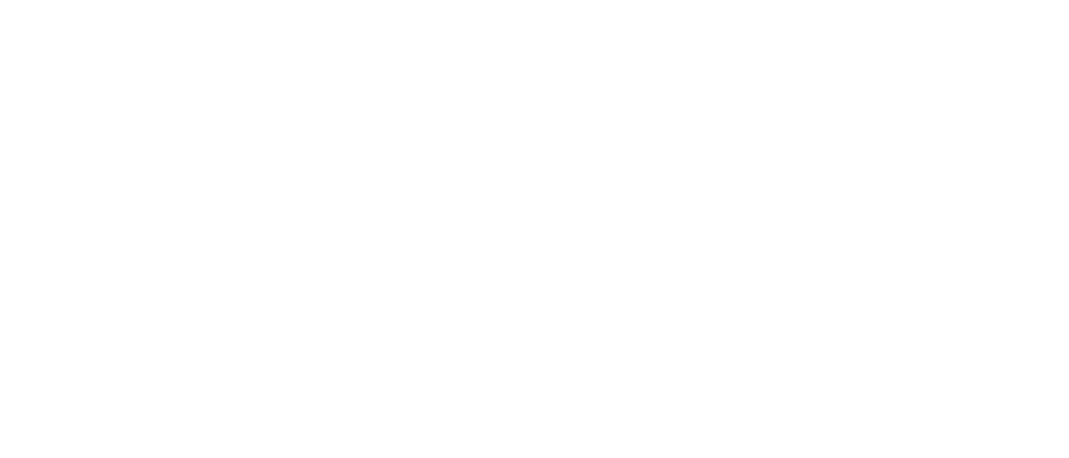
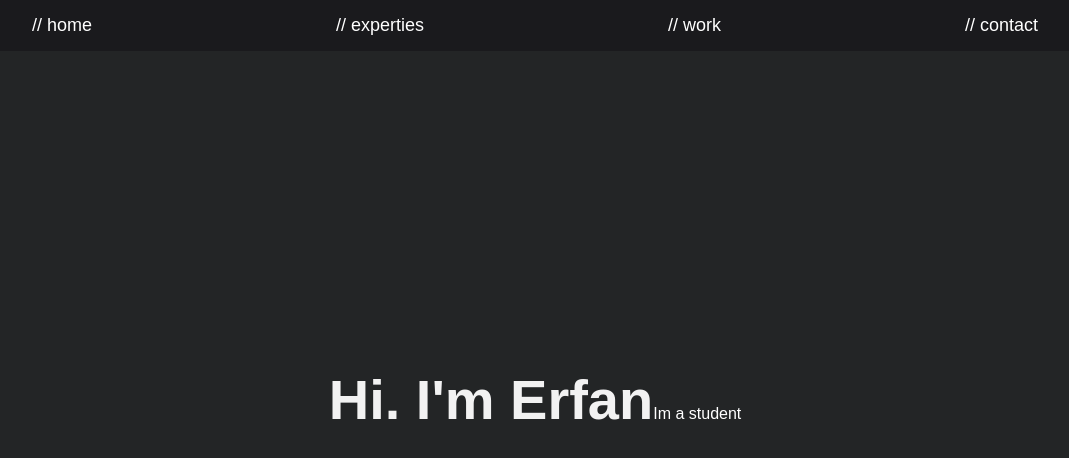
Before and after one commit to mikeyoknow/ACTUAL_portfolio, a plain HTML site: page index.html in a window 1280 px wide. Shown: the top 458 px of the page, without its empty margins (105-1174 px from the left). Drawn offline with Linux system fonts and the light colour scheme.

Commit message:
initial basic design

```diff
--- a/index.html
+++ b/index.html
@@ -10,6 +10,32 @@
 </head>
 <body>
 
+    <header class="nav">
+        <ul>
+            <li><a href="#home">// home</a></li>
+            <li><a href="#experties">// experties</a></li>
+            <li><a href="#portfolio">// work</a></li>
+            <li><a href="#contact">// contact</a></li>
+        </ul>
+    </header>
+
+   <div class="home">
+        <h2>Hi. I'm Erfan</h2>
+        <p>Im a student</p>
+   </div>
+
+   <div class="experties">
+
+   </div>
+
+   <div class="portfolio">
+
+   </div>
+
+   <div class="contact">
+
+   </div>
+
 </body>
 <script src="index.js"></script>
 </html>
--- a/style.css
+++ b/style.css
@@ -0,0 +1,70 @@
+* {
+    margin: 0;
+    padding: 0;
+    box-sizing: border-box;
+    font-family: Arial, sans-serif;
+}
+
+body {
+    background-color: #1a1a1d;
+    color: #ffffff;
+    scroll-behavior: smooth;
+}
+
+.nav {
+    position: fixed;
+    top: 0;
+    width: 100%;
+    background-color: #1a1a1d;
+    z-index: 2;
+}
+
+.nav ul {
+    display: flex;
+    justify-content: space-around;
+    padding: 15px;
+    list-style: none;
+}
+
+.nav a {
+    color: #ffffff;
+    text-decoration: none;
+    font-size: 18px;
+}
+
+.nav a:hover {
+    color: #777;
+}
+
+.home, .experties, .portfolio, .contact {
+    min-height: 100vh;
+    display: flex;
+    align-items: center;
+    justify-content: center;
+}
+
+.home {
+    background-color: #232526;
+}
+
+.experties {
+    background-color: #232526;
+}
+
+.portfolio {
+    background-color: #232526;
+}
+
+.contact {
+    background-color: #1a1a1d;
+}
+
+h2 {
+    font-size: 3.5em;
+    line-height: 1.5;
+    text-align: center;
+    color: #f2f2f2;
+}
+.home p {
+    margin-top: 27px;
+}
```
